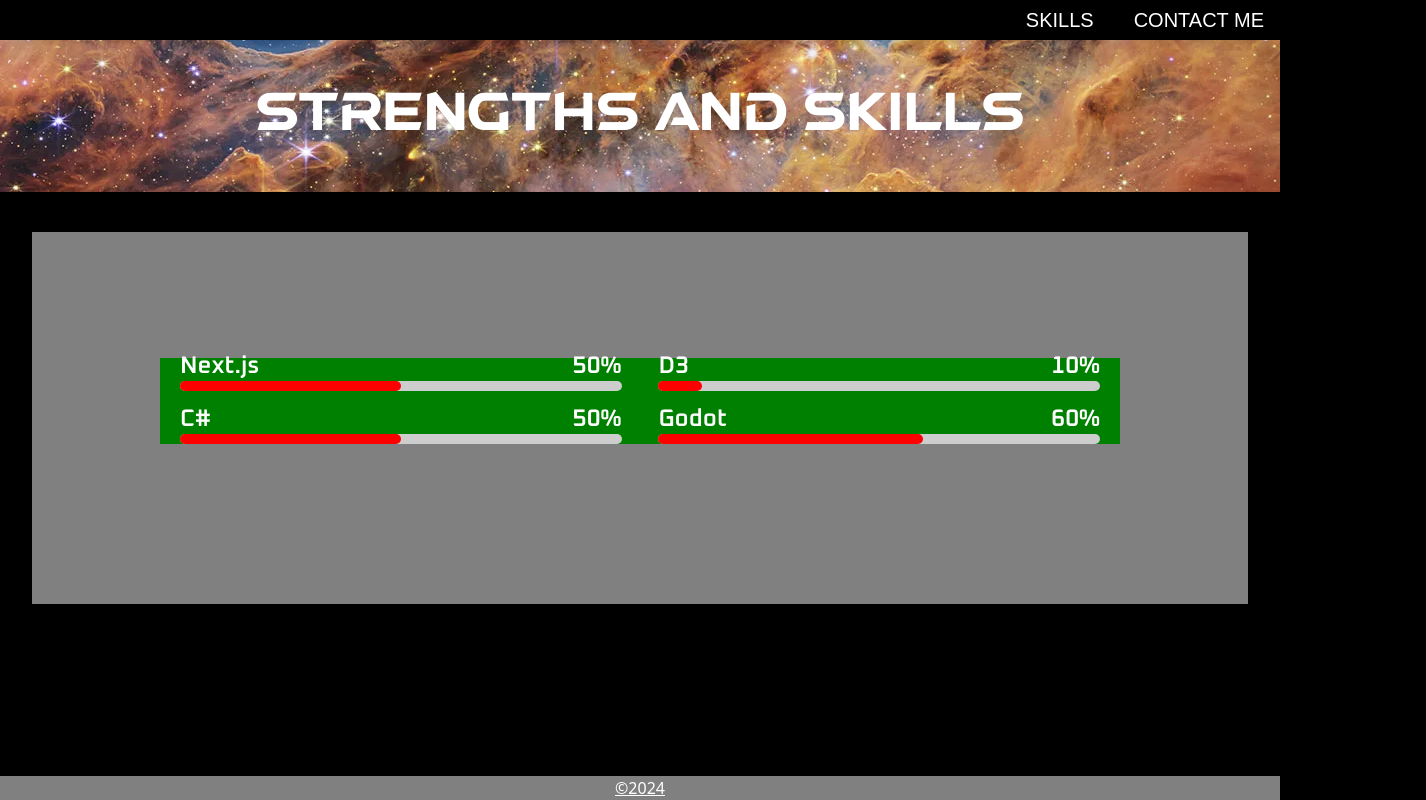
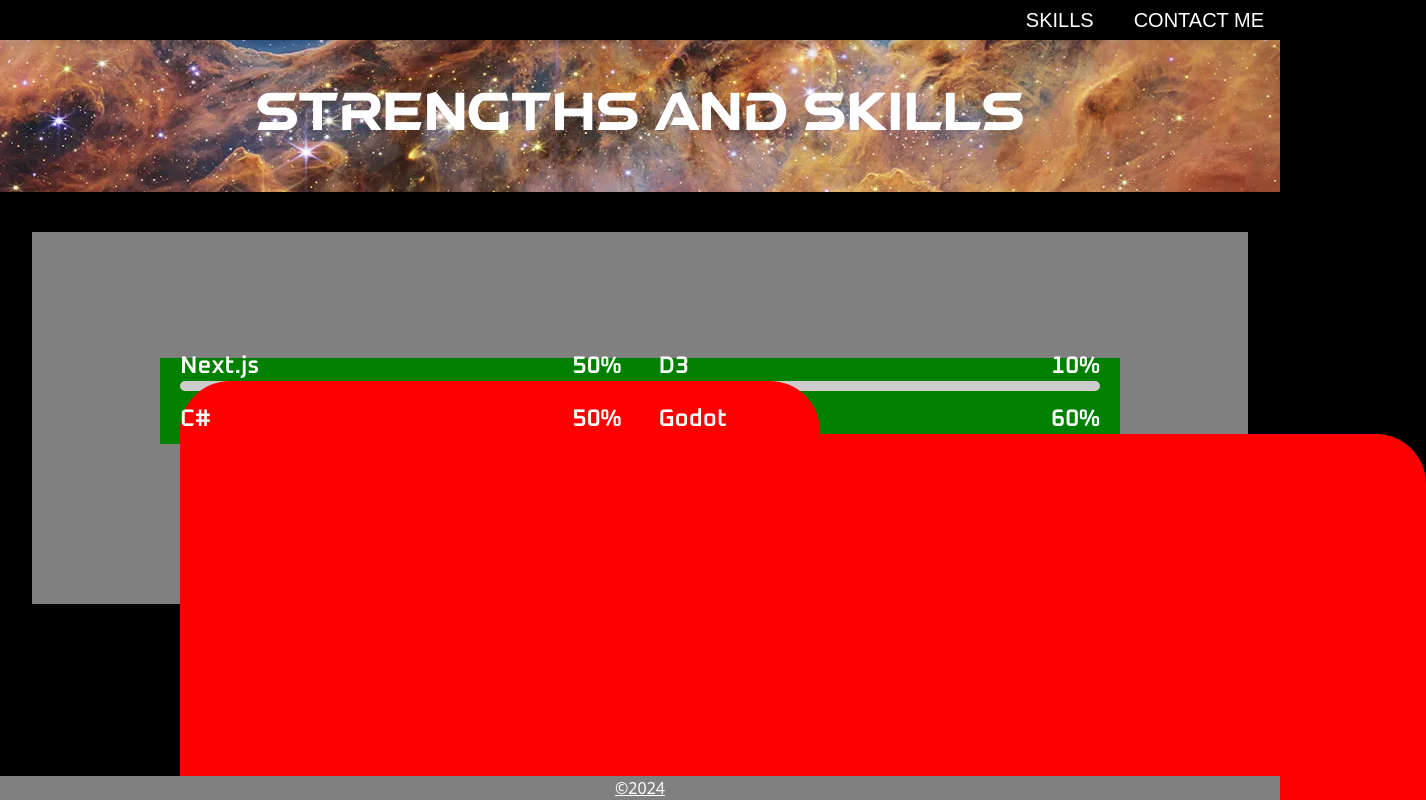
Before and after one commit to AranethWinters/practice, a Next.js app: page /skills in a window 1280 px wide. Shown: the top 800 px of the page, 1426 px wide, since content can reach past the window. Built offline with nearby package versions, Linux system fonts and the light colour scheme.

Commit message:
trying another fix for skills(2)

```diff
--- a/app/style/experience.css
+++ b/app/style/experience.css
@@ -72,7 +72,6 @@
     width: 100%;
     background-color: #cdcdcd;
     border-radius: 50px;
-    position: relative;
 }
 
 .progress-line span{
```
